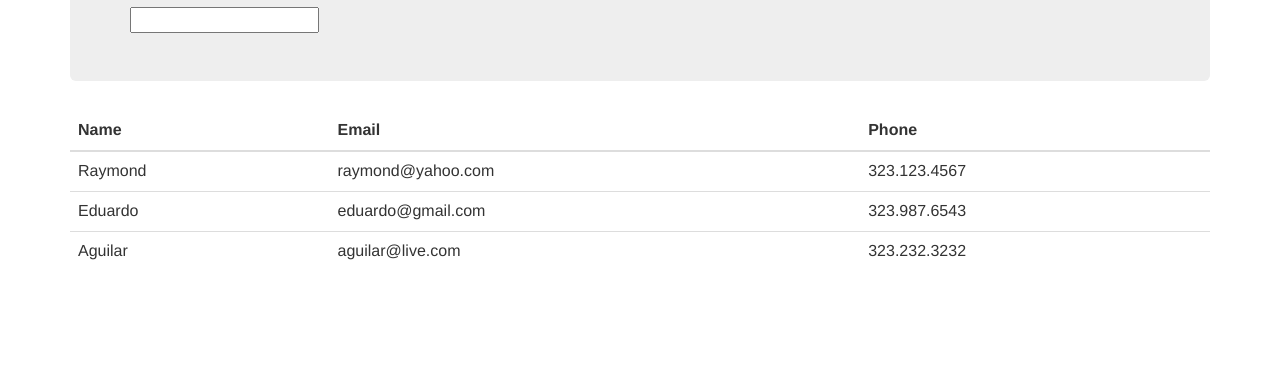
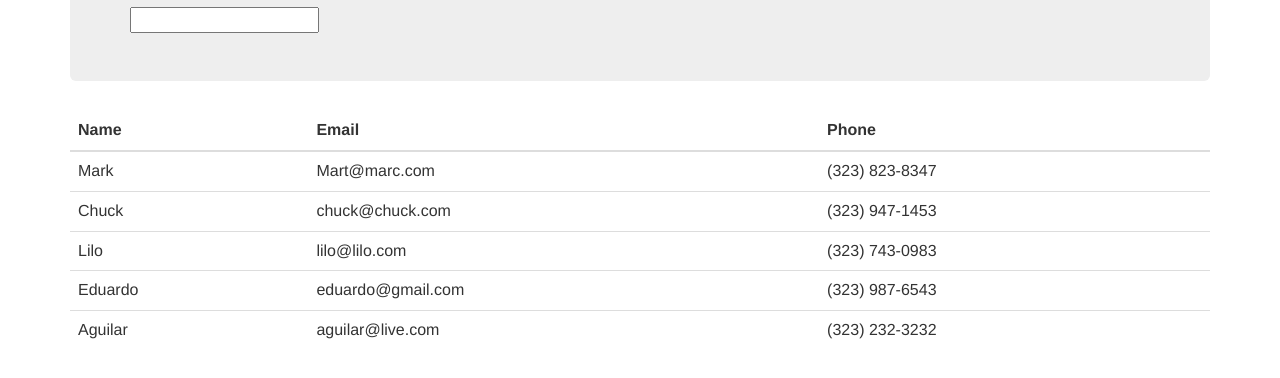
Before and after one commit to rera121989/Contact_List, a website: page public/index.html in a window 1280 px wide. Shown: the part 170-548 px from the top of the page. Drawn offline with nearby package versions, Linux system fonts and the light colour scheme.

Commit message:
Add array of person into controller file

```diff
--- a/public/controllers/controller.js
+++ b/public/controllers/controller.js
@@ -3,4 +3,12 @@ var myApp = angular.module('myApp', []);
 myApp.controller('AppCtrl', ['$scope', '$http',
 	function($scope, $http){
 		console.log("message from controller");
+
+		person1 = {name: "Mark", email: "Mart@marc.com", number: "(323) 823-8347"};
+		person2 = {name: "Chuck", email: "chuck@chuck.com", number: "(323) 947-1453"};
+		person3 = {name: "Lilo", email: "lilo@lilo.com", number: "(323) 743-0983"};
+
+		contacts = [person1, person2, person3];
+		$scope.contactList = contacts;
+
 }]);
--- a/public/index.html
+++ b/public/index.html
@@ -32,20 +32,20 @@
 			</tr>
 		</thead>
 		<tbody>
-			<tr>
-				<td>Raymond</td>
-				<td>raymond@yahoo.com</td>
-				<td>323.123.4567</td>
+			<tr ng-repeat = "contact in contactList">
+				<td>{{contact.name}}</td>
+				<td>{{contact.email}}</td>
+				<td>{{contact.number}}</td>
 			</tr>
 			<tr>
 				<td>Eduardo</td>
 				<td>eduardo@gmail.com</td>
-				<td>323.987.6543</td>
+				<td>(323) 987-6543</td>
 			</tr>
 			<tr>
 				<td>Aguilar</td>
 				<td>aguilar@live.com</td>
-				<td>323.232.3232</td>
+				<td>(323) 232-3232</td>
 			</tr>
 
 		</tbody>
```
